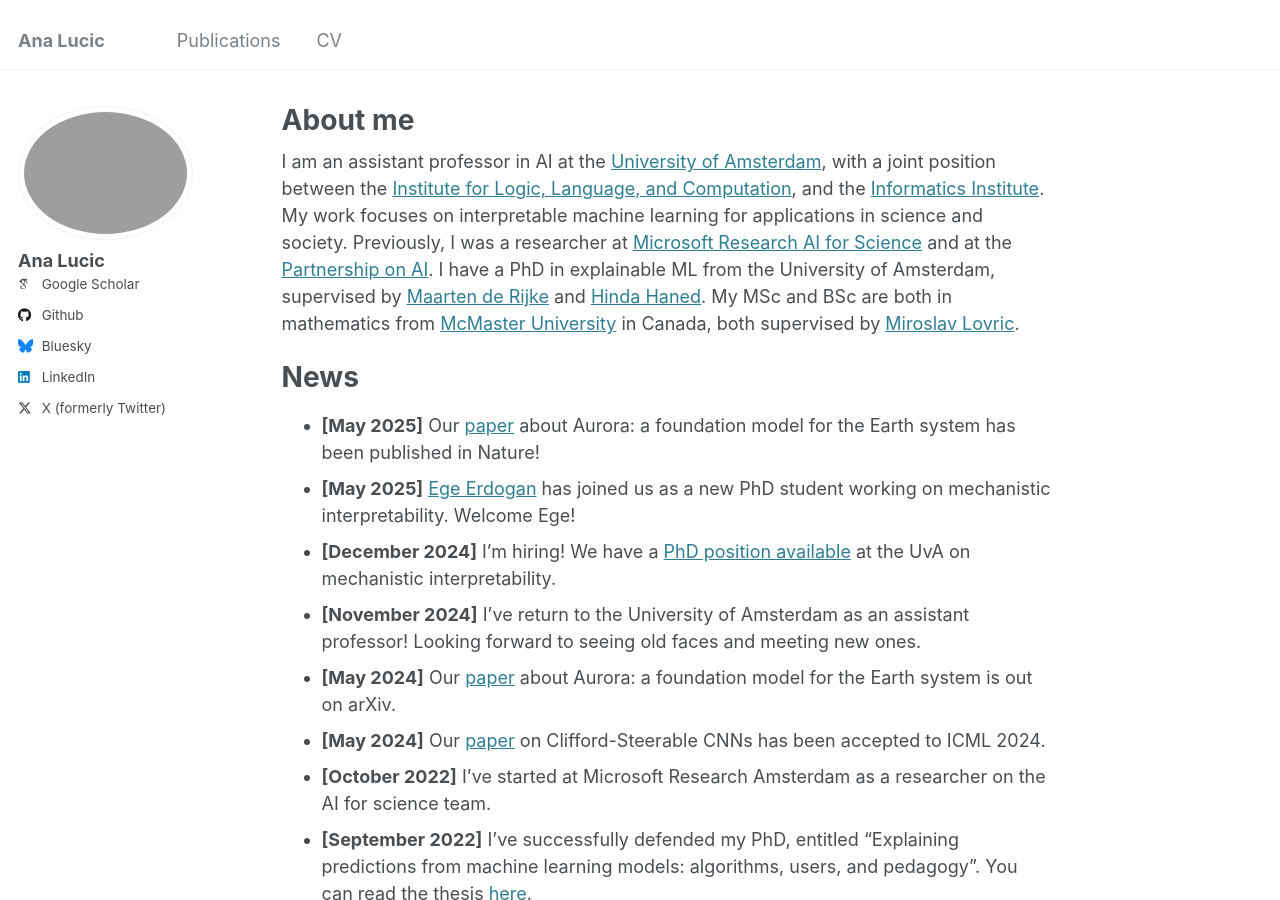
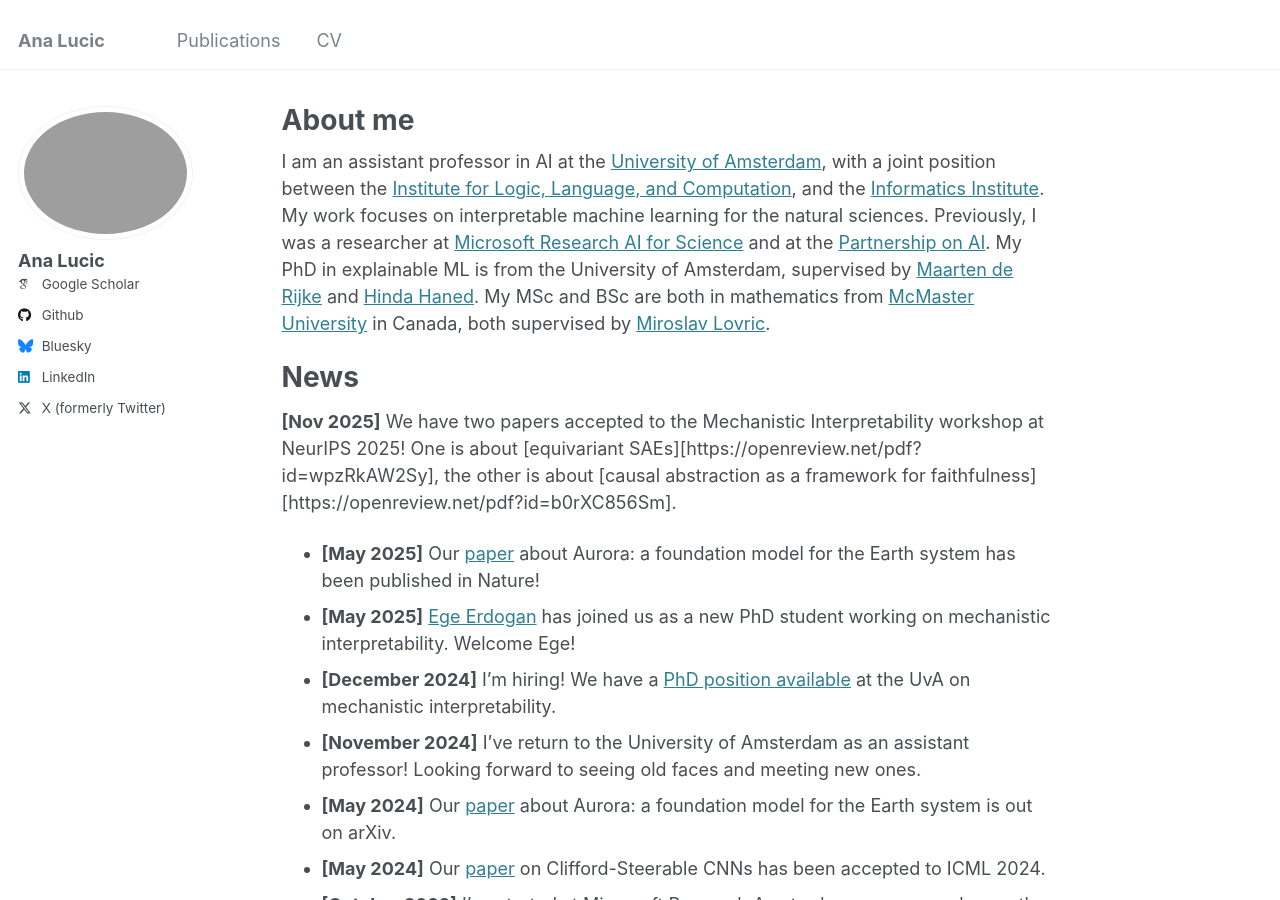
Before and after one commit to a-lucic/a-lucic.github.io, a Jekyll site: the page built from _pages/about.md, in a window 1280 px wide and 900 px high. Built offline with Jekyll 4.4.1, drawn with Linux system fonts in a browser that asks for light colours; some web fonts are replaced.

Commit message:
Update about.md

```diff
--- a/_pages/about.md
+++ b/_pages/about.md
@@ -6,9 +6,10 @@ redirect_from:
   - /about/
   - /about.html
 ---
-I am an assistant professor in AI at the [University of Amsterdam](https://www.uva.nl), with a joint position between the [Institute for Logic, Language, and Computation](https://www.illc.uva.nl), and the [Informatics Institute](https://ivi.uva.nl). My work focuses on interpretable machine learning for applications in science and society. Previously, I was a researcher at [Microsoft Research AI for Science](https://www.microsoft.com/en-us/research/lab/microsoft-research-ai-for-science/) and at the [Partnership on AI](https://partnershiponai.org). I have a PhD in explainable ML from the University of Amsterdam, supervised by [Maarten de Rijke](https://staff.fnwi.uva.nl/m.derijke/) and [Hinda Haned](https://hindantation.github.io). My MSc and BSc are both in mathematics from [McMaster University](https://math.mcmaster.ca) in Canada, both supervised by [Miroslav Lovric](https://math.mcmaster.ca/lovric/lovric.html).
+I am an assistant professor in AI at the [University of Amsterdam](https://www.uva.nl), with a joint position between the [Institute for Logic, Language, and Computation](https://www.illc.uva.nl), and the [Informatics Institute](https://ivi.uva.nl). My work focuses on interpretable machine learning for the natural sciences. Previously, I was a researcher at [Microsoft Research AI for Science](https://www.microsoft.com/en-us/research/lab/microsoft-research-ai-for-science/) and at the [Partnership on AI](https://partnershiponai.org). My PhD in explainable ML is from the University of Amsterdam, supervised by [Maarten de Rijke](https://staff.fnwi.uva.nl/m.derijke/) and [Hinda Haned](https://hindantation.github.io). My MSc and BSc are both in mathematics from [McMaster University](https://math.mcmaster.ca) in Canada, both supervised by [Miroslav Lovric](https://math.mcmaster.ca/lovric/lovric.html).
 
 # News
+ **[Nov 2025]** We have two papers accepted to the Mechanistic Interpretability workshop at NeurIPS 2025! One is about [equivariant SAEs][https://openreview.net/pdf?id=wpzRkAW2Sy], the other is about [causal abstraction as a framework for faithfulness][https://openreview.net/pdf?id=b0rXC856Sm].
 - **[May 2025]** Our [paper](https://www.nature.com/articles/s41586-025-09005-y) about Aurora: a foundation model for the Earth system has been published in Nature!
 - **[May 2025]** [Ege Erdogan](https://erdogan.dev) has joined us as a new PhD student working on mechanistic interpretability. Welcome Ege!
 - **[December 2024]** I'm hiring! We have a [PhD position available](https://www.illc.uva.nl/NewsandEvents/News/Positions/newsitem/15320/PhD-Position-in-Mechanistic-Interpretability) at the UvA on mechanistic interpretability.
```
